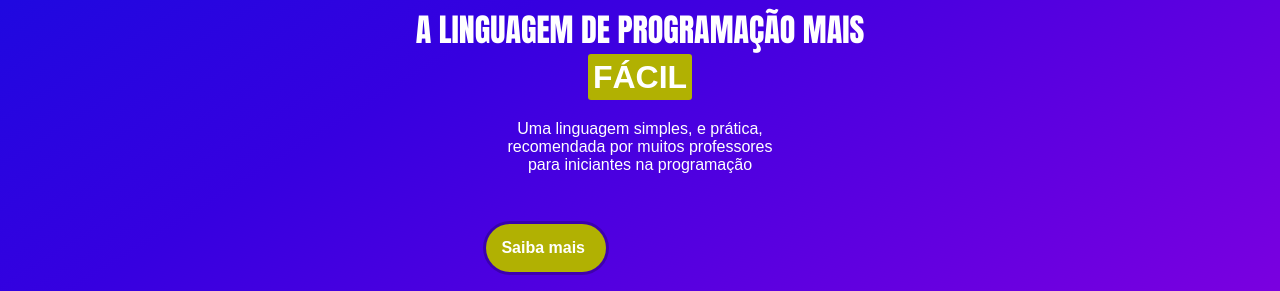
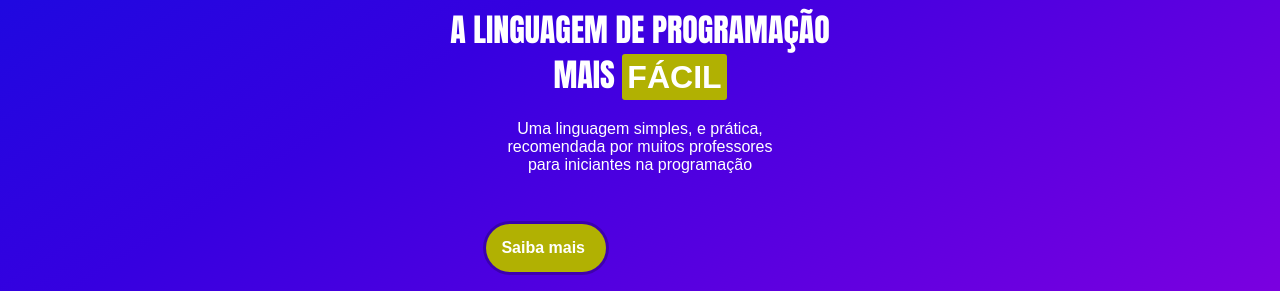
Before and after one commit to novon-boy/python, a plain HTML site: page index.html in a window 1280 px wide. Shown: the part 457-748 px from the top of the page. Drawn offline with nearby package versions, Linux system fonts and the light colour scheme.

Commit message:
update do h1

```diff
--- a/estilos/style.css
+++ b/estilos/style.css
@@ -48,7 +48,7 @@ section#inicio > h1 {
     margin: auto;
     margin-top: 10px;
     margin-bottom: 10px;
-    width: 450px;
+    max-width: 400px;
     font-family: Impact, Haettenschweiler, 'Arial Narrow Bold', sans-serif;
     font-size: 2em;
     text-align: center;
```
